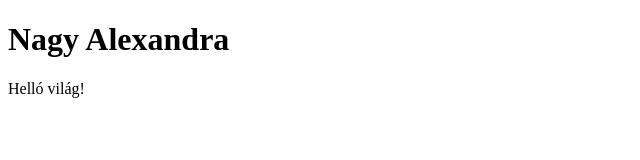
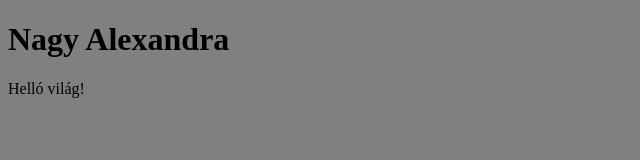
Before and after one commit to Sz4sz4/IRU1A2_2022, a plain HTML site: page index.html in a window 1280 px wide. Shown: the whole page, without its empty margins (0-640 px from the left). Drawn offline with Linux system fonts and the light colour scheme.

Commit message:
stilus beallitasa

```diff
--- a/index.html
+++ b/index.html
@@ -2,6 +2,7 @@
 <html>
 <head>
 <title>Git alapok</title>
+<link rel="stylesheet" href="stilus.css">
 </head>
 <body>
 
--- /dev/null
+++ b/stilus.css
@@ -0,0 +1,4 @@
+body {
+	background-color: grey;
+
+}
```
